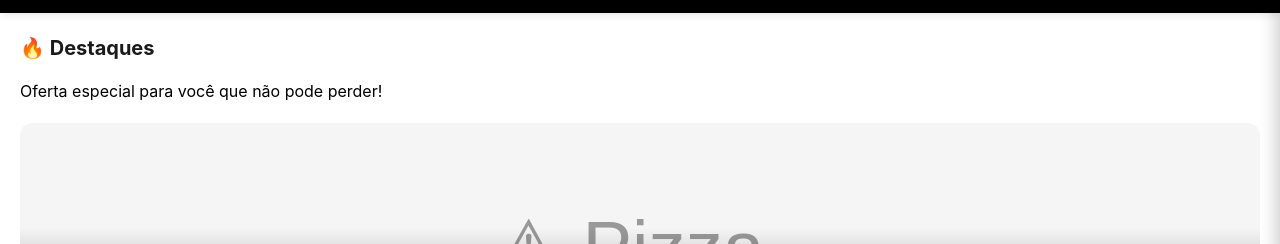
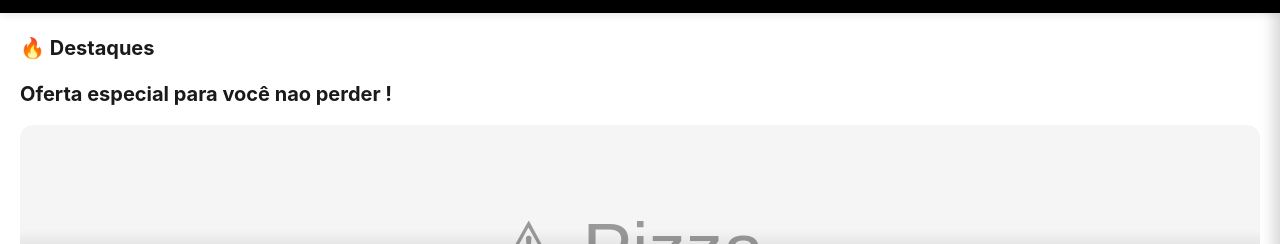
Before and after one commit to Iraldo49/menusabor, a plain HTML site: page index.html in a window 1280 px wide. Shown: the part 99-343 px from the top of the page. Drawn offline with nearby package versions, Linux system fonts and the light colour scheme.

Commit message:
Modify carousel title and offer message
Updated carousel title and added a new offer message.

```diff
--- a/index.html
+++ b/index.html
@@ -65,7 +65,7 @@
       <!-- Carousel -->
       <div id="carousel-section" class="carousel-section" style="display: none;">
         <h2 class="carousel-title">🔥 Destaques </h2>
-        <p class="mb-5"> Oferta especial para você que não pode perder!</p>
+        <h2 class="carousel-title">Oferta especial para você nao perder ! </h2>
         <div class="carousel">
           <div id="carousel-track" class="carousel-track"></div>
           <button class="carousel-btn carousel-prev" onclick="prevSlide()">‹</button>
```
